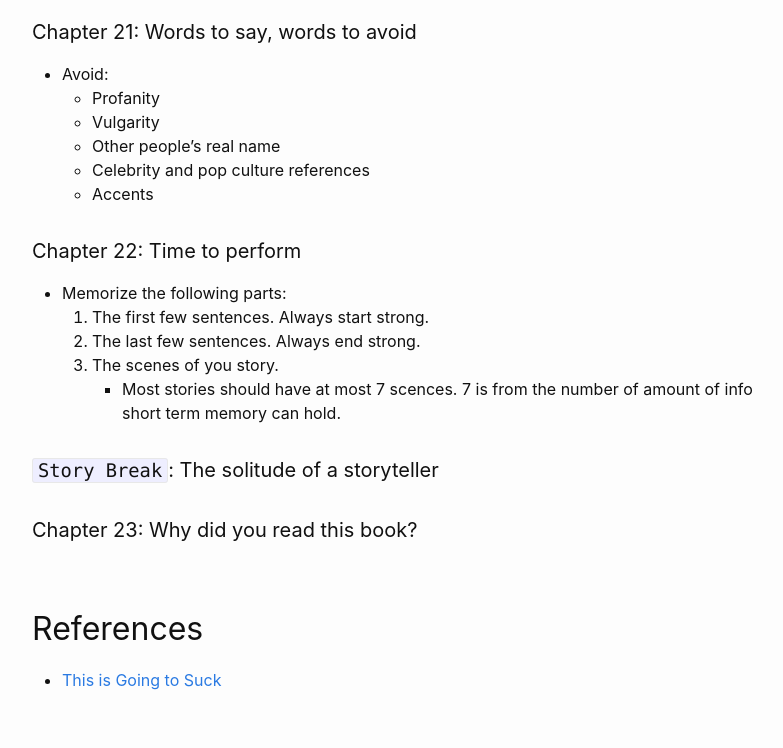
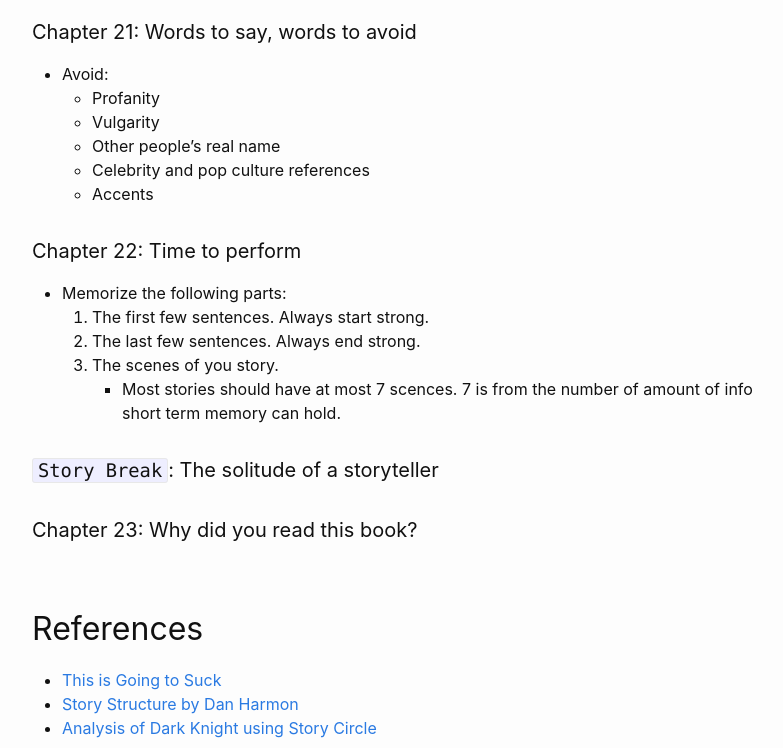
Before and after one commit to jovsa/jovsa.github.io, a Jekyll site: the page built from _posts/2021-02-14-notes-storyworthy.md, in a window 1280 px wide and 900 px high, scrolled down 6836 px, cut to the strip 0-748 px from the top of the window. Shown: the whole strip, without its empty margins (238-1021 px from the left). Built offline with Jekyll 4.4.1, drawn with Linux system fonts in a browser that asks for light colours; some of the changed text lies outside the part shown.

Commit message:
updates to sotryworthy notes

```diff
--- a/_posts/2021-02-14-notes-storyworthy.md
+++ b/_posts/2021-02-14-notes-storyworthy.md
@@ -253,3 +253,5 @@ Lies that benefit the listener:
 ## References
 
 * [This is Going to Suck](https://www.youtube.com/watch?v=U9v0O0oEmpQ&t)
+* [Story Structure by Dan Harmon](https://channel101.fandom.com/wiki/Story_Structure_101:_Super_Basic_Shit)
+* [Analysis of Dark Knight using Story Circle](https://www.youtube.com/watch?v=-XGUVkOmPTA)
```
Also changed, not shown: other parts of _posts/2021-02-14-notes-storyworthy.md (+1 -1 lines).
